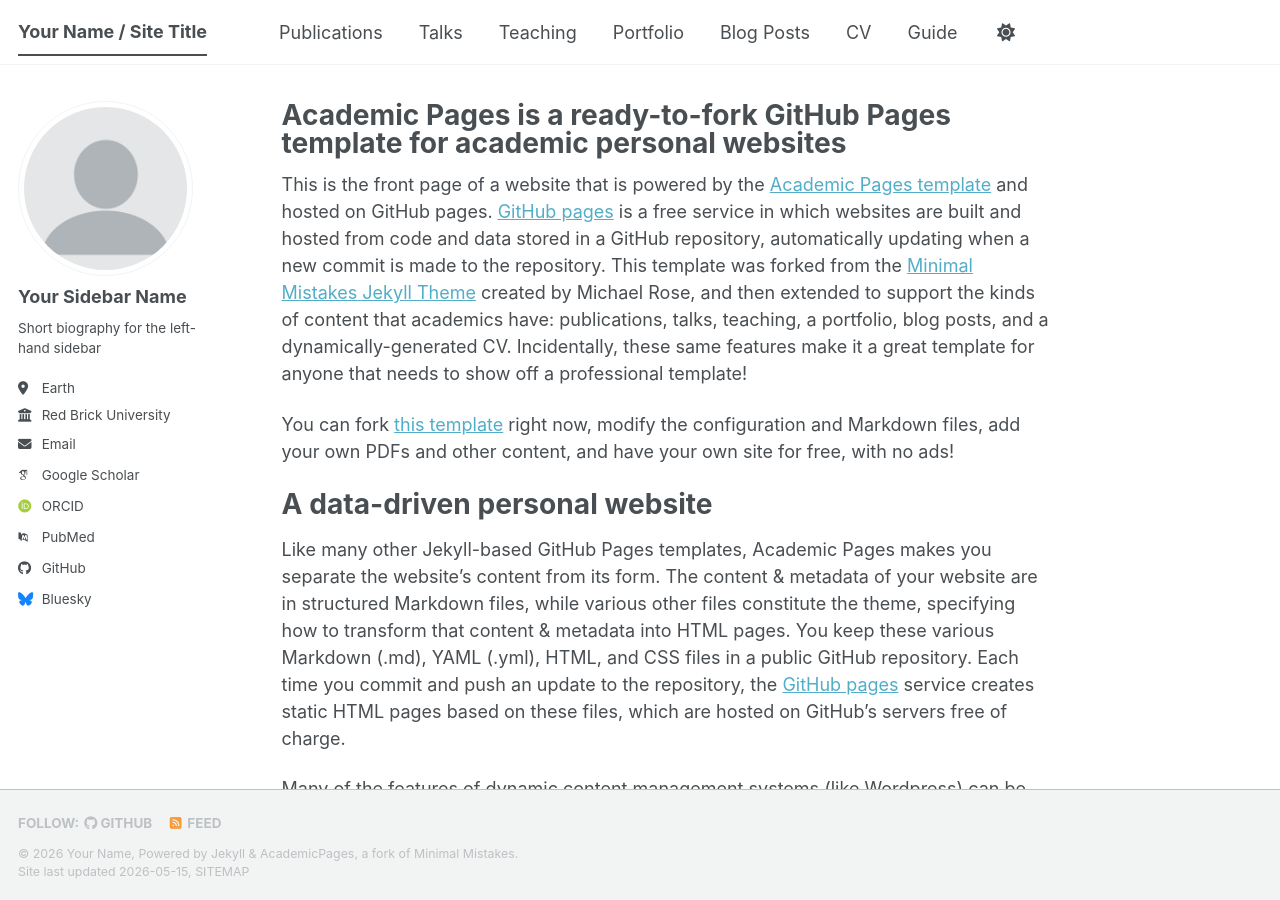
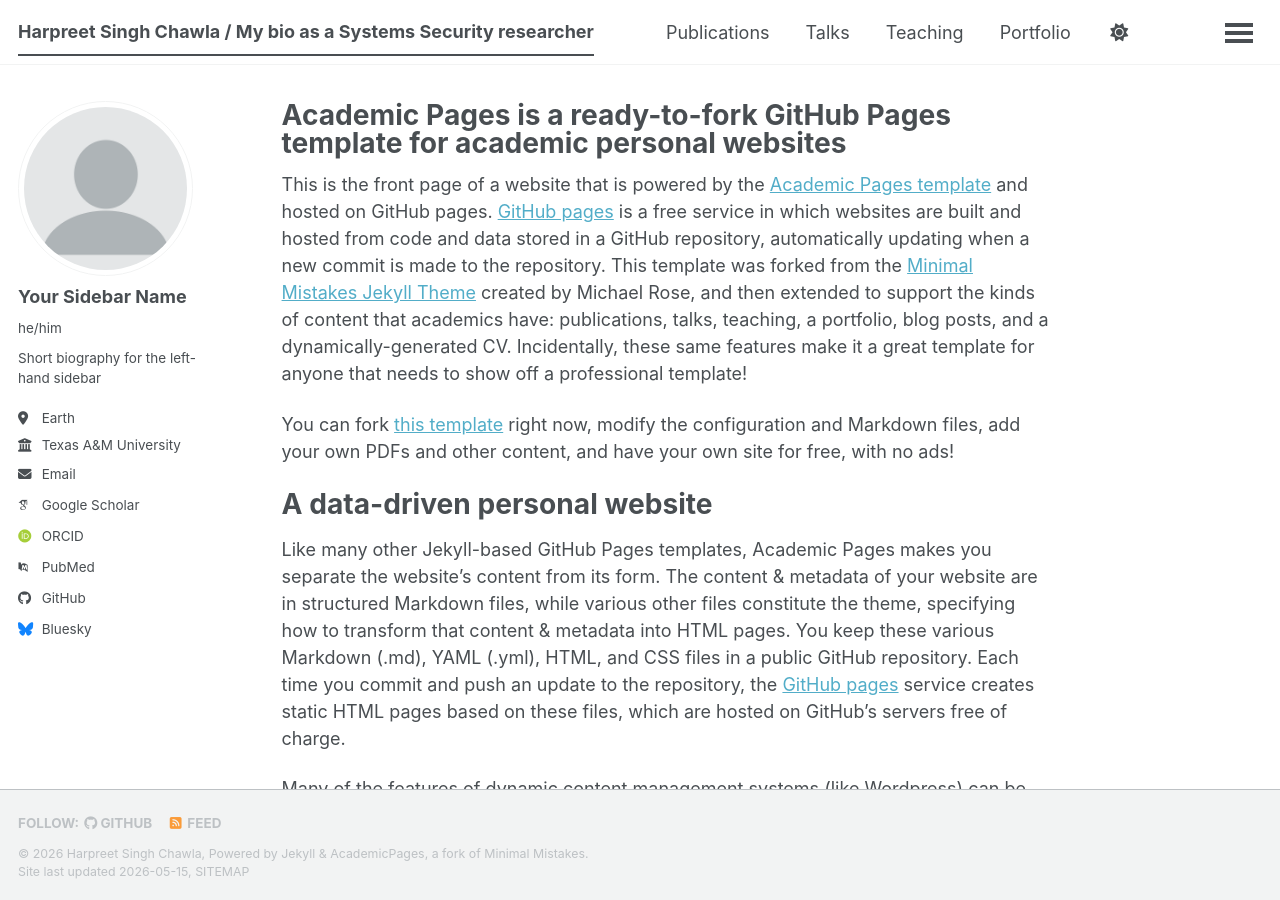
Before and after one commit to harpreetsc1992/harpreetsc.github.io, a Jekyll site: the page built from _pages/about.md, in a window 1280 px wide and 900 px high. Built offline with Jekyll 4.4.1, drawn with Linux system fonts in a browser that asks for light colours; some web fonts are replaced; a script bundle is joined from its source files by our own code; library files that are not in the unit come from our copies.

Commit message:
Update _config.yml

```diff
--- a/_config.yml
+++ b/_config.yml
@@ -9,11 +9,11 @@
 # Basic Site Settings
 locale                   : "en-US"
 site_theme               : "default" # The available themes options are "default", "air", "sunrise", "mint", "dirt" and "contrast"
-title                    : "Your Name / Site Title"
+title                    : "Harpreet Singh Chawla / My bio as a Systems Security researcher"
 title_separator          : "-"
-name                     : &name "Your Name"
-description              : &description "Your Name's academic portfolio"   # Update this with a general description of your site, this is the default if not overridden by a page
-url                      : https://academicpages.github.io # The base hostname & protocol for your site e.g. "https://[your GitHub username].github.io",
+name                     : &name "Harpreet Singh Chawla"
+description              : &description "I, Harpreet Singh Chawla, am a Ph.D. student in Computer Science at Texas A&M University, College Station. My advisor is Dr. Chia-Che Tsai. My research focuses on systems security, with an emphasis on discovering attacks and developing defenses at the hardware–software boundary. I have worked on side-channel vulnerabilities and NUCA-based memory allocators, and my latest work explores isolation-based security with a focus on Trusted Execution Environments. "   # Update this with a general description of your site, this is the default if not overridden by a page
+url                      : https://harpreetsc.github.io # The base hostname & protocol for your site e.g. "https://[your GitHub username].github.io",
                                                            # or if you already have some other page hosted on Github then use "https://[your GitHub username].github.io/[Your Repo Name]"
 baseurl                  : "" # the subpath of your site, e.g. "/blog"
 repository               : "academicpages/academicpages.github.io"
@@ -25,10 +25,10 @@
   # Biographic information
   avatar           : "profile.png"
   name             : "Your Sidebar Name"
-  pronouns         : # example: "she/her"
+  pronouns         : "he/him" # example: "she/her"
   bio              : "Short biography for the left-hand sidebar"
   location         : "Earth"
-  employer         : "Red Brick University"
+  employer         : "Texas A&M University"
   uri              : # URL
   email            : "none@example.org"
 
```
